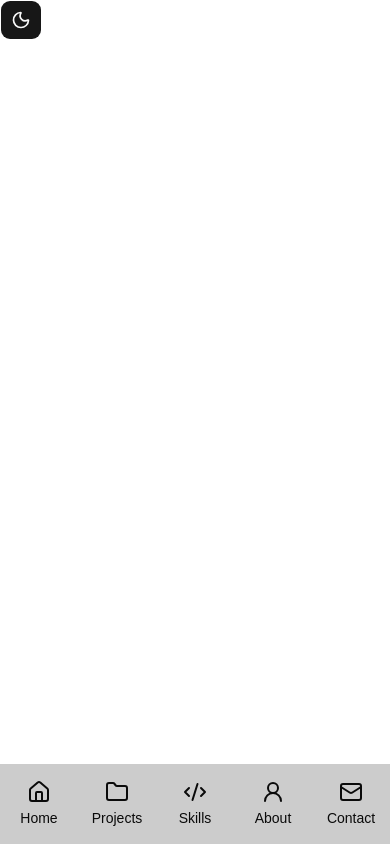
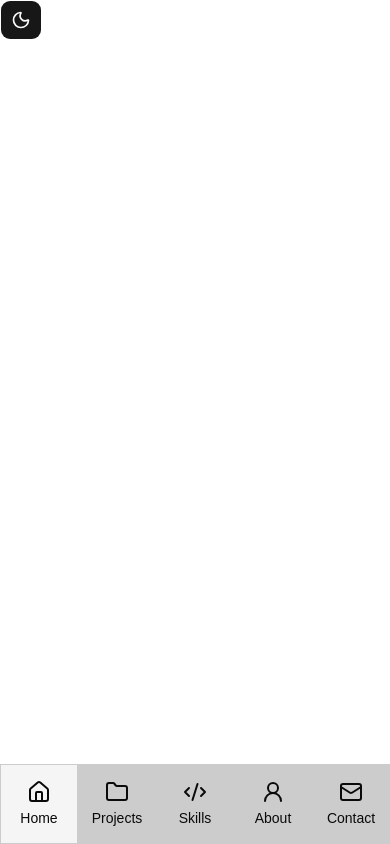
Before and after one commit to Hary300/My-Best-Portfolio, a React (Vite) app: page / in a window 390 px wide. Built offline with nearby package versions, Linux system fonts and the light colour scheme.

Commit message:
feat: enhance mobile menu functionality with active tab management

```diff
--- a/src/components/MobileMenu.tsx
+++ b/src/components/MobileMenu.tsx
@@ -1,13 +1,21 @@
 import { mobileMenus, type MobileMenuSlug } from '@/data/mobile-menus';
 import { Button } from './ui/button';
 import { useSearchParams } from 'react-router-dom';
+import { cn } from '@/lib/utils';
 
 const MobileMenu = () => {
-  const [, setSearchParams] = useSearchParams();
+  const [searchParams, setSearchParams] = useSearchParams();
+  const tabQuery = searchParams.get('tab');
+  const activeTab = tabQuery ? tabQuery : 'home';
 
   const handleClickMenu = (mobileMenuSlug: MobileMenuSlug) => {
     const params = new URLSearchParams();
-    params.set('tab', mobileMenuSlug);
+    if (mobileMenuSlug === 'home') {
+      params.delete('tab');
+    } else {
+      params.set('tab', mobileMenuSlug);
+    }
+
     setSearchParams(params);
   };
   return (
@@ -18,7 +26,10 @@ const MobileMenu = () => {
           <Button
             variant='ghost'
             key={menu.id}
-            className='flex-1 flex flex-col gap-1 items-center h-20 rounded-none'
+            className={cn(
+              'flex-1 flex flex-col gap-1 items-center h-20 rounded-none',
+              menu.slug === activeTab && 'bg-muted dark:bg-muted/50'
+            )}
             onClick={() => handleClickMenu(menu.slug)}
           >
             <Icon className='size-6' />
```
